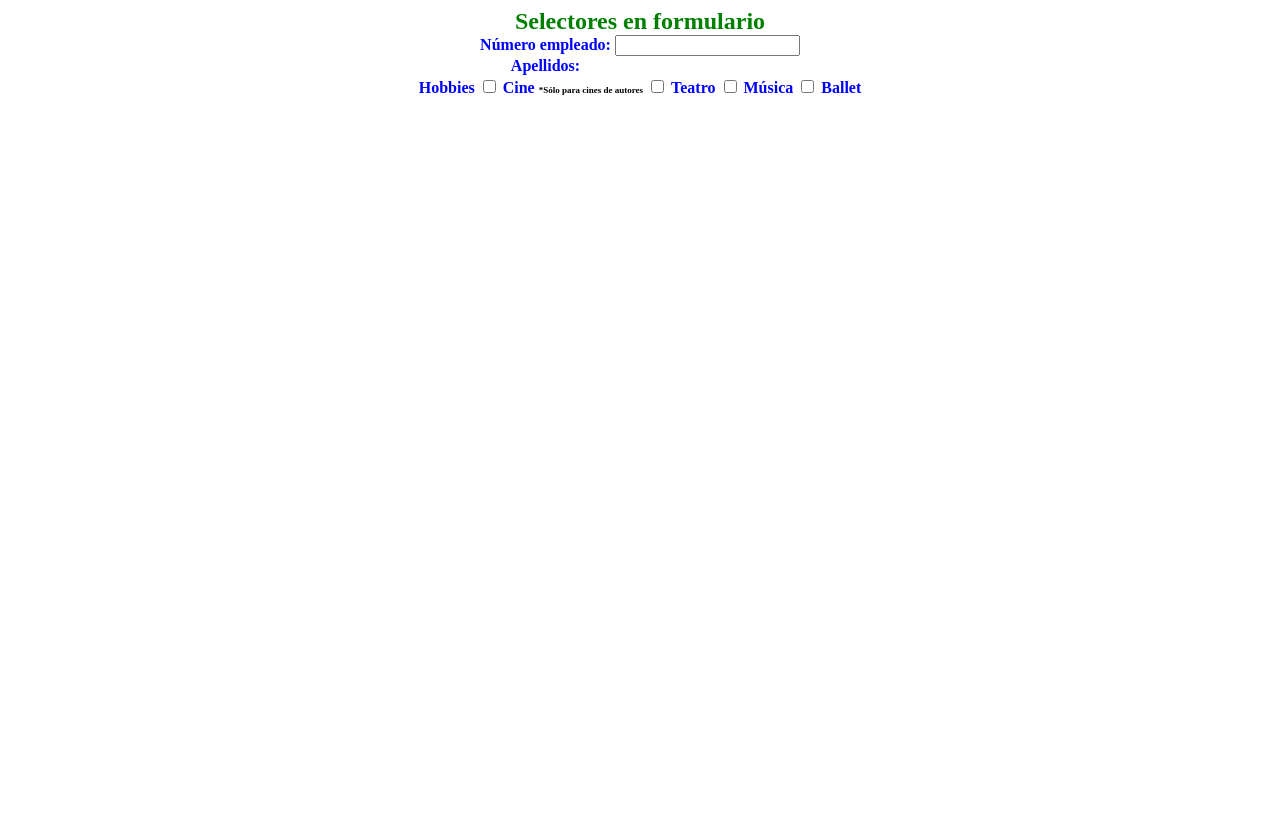
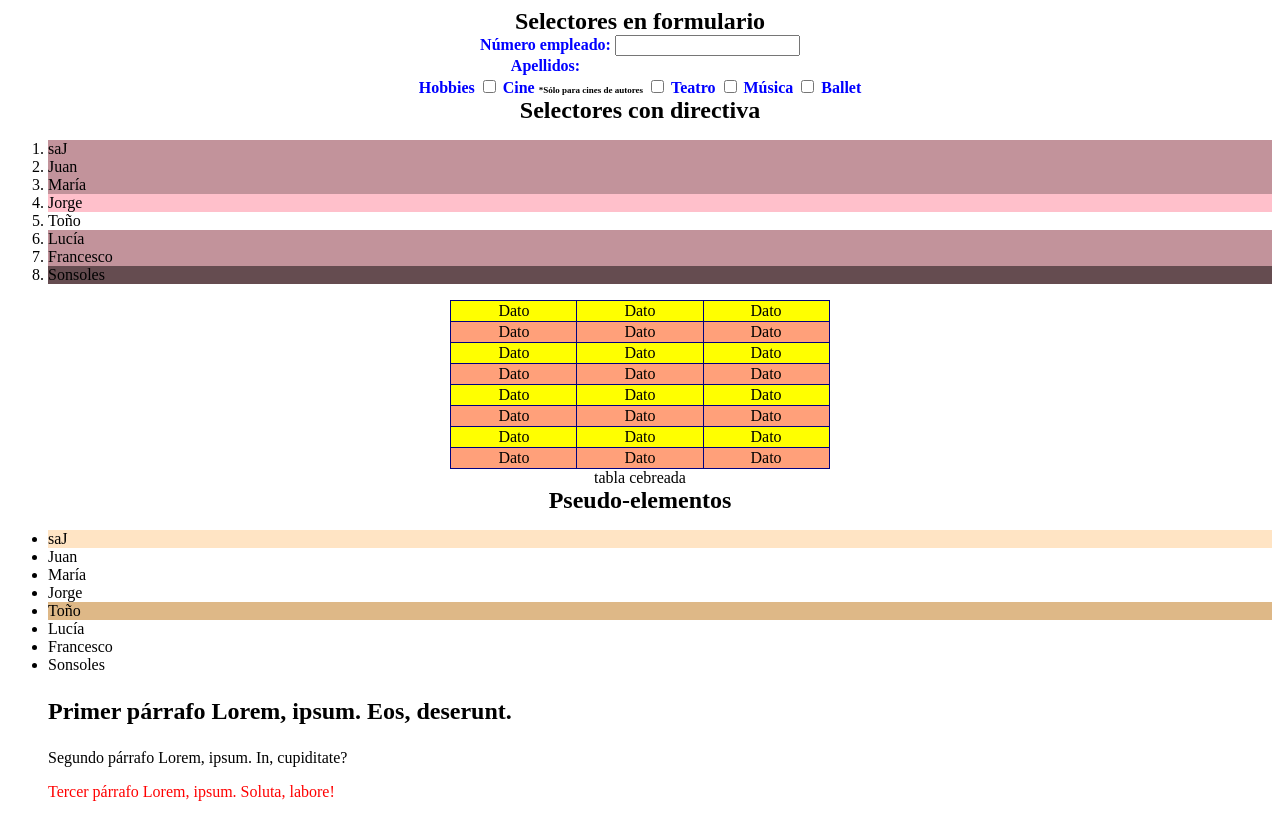
Before and after one commit to NataliaLM/programaci-nDesarrolloWeb, a plain HTML site: page CSS3/Ejemplo1-medidas/Ejemplo2-OtrosSelectores/index.html in a window 1280 px wide. Drawn offline with Linux system fonts and the light colour scheme.

Commit message:
23/06/2022

```diff
--- a/CSS3/Ejemplo1-medidas/Ejemplo2-OtrosSelectores/css/styles.css
+++ b/CSS3/Ejemplo1-medidas/Ejemplo2-OtrosSelectores/css/styles.css
@@ -48,8 +48,85 @@ form label span {
     color: black;
 }
 
-form,
-h2,
-div {
-    color: green;
+/*
+    Selectores con directiva
+*/
+ol li[id^='J'] {
+    /* Empieza con J mayúscula; * es que contenga */
+    background-color: pink;
 }
+
+/*
+    2. Contenga la selección
+*/
+ol li[id*='a'] {
+    /* Empieza con J mayúscula; * es que contenga */
+    background-color: rgb(194, 147, 155);
+}
+
+/*
+    3. Finalizar la selección
+*/
+ol li[id$='s'] {
+    /* Empieza con J mayúscula; * es que contenga */
+    background-color: rgb(101, 76, 80);
+}
+
+table,
+tr,
+td {
+    width: 30%;
+    border: thin solid navy;
+    border-collapse: collapse;
+    caption-side: bottom;
+    text-align: center;
+    margin: 0 auto;
+}
+
+/*
+    Tiene prioridad el final, inicio y medio.
+*/
+/*
+    lo que esta a la derecha o "abajo" tiene prioridad
+*/
+
+/*
+    pseudo-clases;
+    sintaxis: [elemento, clase o grupo de elementos]:nth-child(posición, )
+*/
+tr:nth-child(even){ /*hijos de tr, filas pares*/
+    background-color: lightsalmon;
+}
+tr:nth-child(odd){
+    background-color: yellow;
+}
+/*
+    Los más usados y de gran recurso serán los pseudoelementos:
+    :first-child (selección del primer elemento)
+    ::first-letter (selección primera letra)
+    ::before (inicio del contenido)
+    ::after (final del contenido)
+    :nth-last-child() (último hijo)
+    :nth-of-type() (en función de la posición del elemento)
+
+    nth -> number th
+*/
+ul li:first-child{
+    background-color: bisque;
+}
+ul li:nth-child(5){
+    background-color: burlywood;
+}
+/*
+    Ejercicio:
+        Seleccionar de 3 párrafos, el primero, sus fuentas sean negras,
+        gruesas y de tamaño x-large y el tercero color de letra rojo.
+*/
+ul p:nth-child(1){
+    color:black;
+    font-weight: bold;
+    font-size: x-large;
+}
+ul p:nth-child(3){
+    color:red;
+}
--- a/CSS3/Ejemplo1-medidas/Ejemplo2-OtrosSelectores/index.html
+++ b/CSS3/Ejemplo1-medidas/Ejemplo2-OtrosSelectores/index.html
@@ -24,6 +24,87 @@
         <input type="checkbox" name="hobbies"> <label for=""> Música </label>
         <input type="checkbox" name="hobbies"> <label for=""> Ballet </label>
     </form>
-</body>
+    <h2>Selectores con directiva</h2>
+    <ol>
+        <li id="saJ">saJ</li>
+        <li id="Juan">Juan</li>
+        <li id="María">María</li>
+        <li id="Jorge">Jorge</li>
+        <li id="Toño">Toño</li>
+        <li id="Lucía">Lucía</li>
+        <li id="Francesco">Francesco</li>
+        <li id="Sonsoles">Sonsoles</li>
+    </ol>
+    <table id="tablaCebreada">
+        <caption>tabla cebreada</caption>
+        <tr>
+            <td>Dato</td>
+            <td>Dato</td>
+            <td>Dato</td>
+        </tr>
+        <tr>
+            <td>Dato</td>
+            <td>Dato</td>
+            <td>Dato</td>
+        </tr>
+        <tr>
+            <td>Dato</td>
+            <td>Dato</td>
+            <td>Dato</td>
+        </tr>
+        <tr>
+            <td>Dato</td>
+            <td>Dato</td>
+            <td>Dato</td>
+        </tr>
+        <tr>
+            <td>Dato</td>
+            <td>Dato</td>
+            <td>Dato</td>
+        </tr>
+        <tr>
+            <td>Dato</td>
+            <td>Dato</td>
+            <td>Dato</td>
+        </tr>
+        <tr>
+            <td>Dato</td>
+            <td>Dato</td>
+            <td>Dato</td>
+        </tr>
+        <tr>
+            <td>Dato</td>
+            <td>Dato</td>
+            <td>Dato</td>
+        </tr>
+    </table>
+    <h2>Pseudo-elementos</h2>
+    <ul>
+        <li id="saJ">saJ</li>
+        <li id="Juan">Juan</li>
+        <li id="María">María</li>
+        <li id="Jorge">Jorge</li>
+        <li id="Toño">Toño</li>
+        <li id="Lucía">Lucía</li>
+        <li id="Francesco">Francesco</li>
+        <li id="Sonsoles">Sonsoles</li>
+    </ul>
+    <ul>
+        <p>
+            Primer párrafo
+            Lorem, ipsum.
+            Eos, deserunt.
+        </p>
+        <p>
+            Segundo párrafo
+            Lorem, ipsum.
+            In, cupiditate?
+        </p>
+        <p>
+            Tercer párrafo
+            Lorem, ipsum.
+            Soluta, labore!
+        </p>
+    </ul>
 
 </html>
```
Also changed, not shown: CSS3/Ejemplo1-medidas/Ejemplo1-medidas/css/styles.css (renamed from CSS3/Ejemplo1-medidas/Ejemplo1-OtrosSelectores/css/styles.css), CSS3/Ejemplo1-medidas/Ejemplo1-medidas/index.html (renamed from CSS3/Ejemplo1-medidas/Ejemplo1-OtrosSelectores/index.html).
